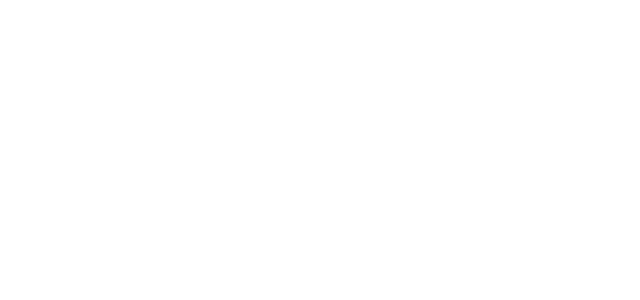
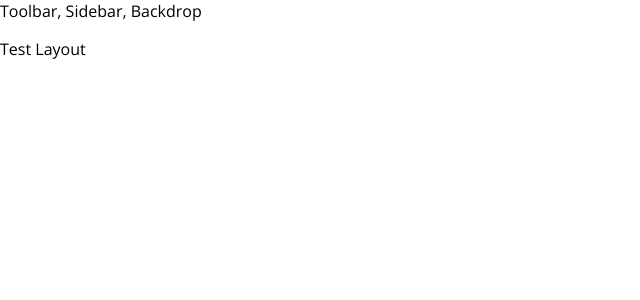
Before and after one commit to mfrandes/burger-builder-course-project-app, a React app: page / in a window 1280 px wide. Shown: the top 300 px of the page, without its empty margins (0-640 px from the left). Built offline with nearby package versions, Linux system fonts and the light colour scheme.

Commit message:
created Layout component & first structure

```diff
--- a/src/App.js
+++ b/src/App.js
@@ -1,10 +1,13 @@
 import React, { Component } from 'react';
+import Layout from './components/Layout/Layout';
 
 class App extends Component {
   render() {
     return (
       <div >
-
+        <Layout>
+          <p>Test Layout</p>
+        </Layout>
       </div>
     );
   }
--- /dev/null
+++ b/src/components/Layout/Layout.js
@@ -0,0 +1,13 @@
+import React from 'react';
+import Aux from '../../hoc/Aux';
+
+const layout = (props) => (
+    <Aux>
+        <div>Toolbar, Sidebar, Backdrop</div>
+        <main>
+            {props.children}
+        </main>
+    </Aux>
+);
+
+export default layout;
--- /dev/null
+++ b/src/hoc/Aux.js
@@ -0,0 +1,3 @@
+const aux = (props) => props.children;
+
+export default aux;
--- a/src/index.css
+++ b/src/index.css
@@ -1,5 +1,5 @@
 body {
   margin: 0;
   padding: 0;
-  font-family: sans-serif;
+  font-family: "open sans", sans-serif;
 }
```
